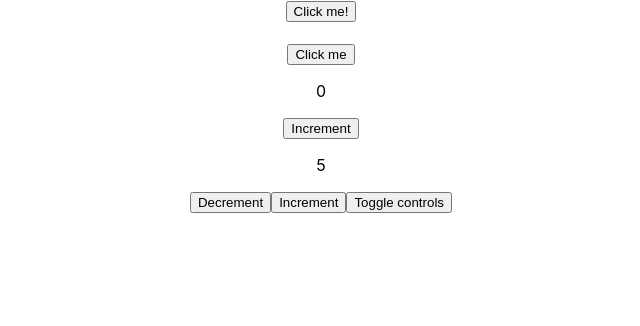
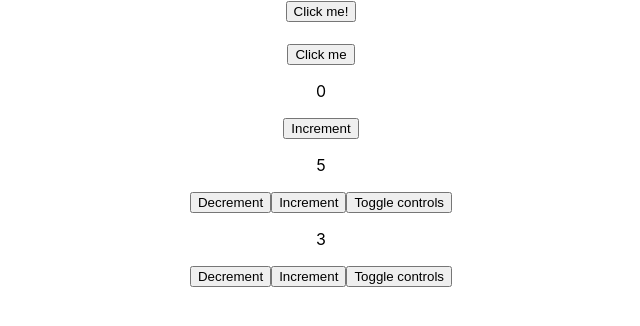
Before and after one commit to fuzzheim/create-react-app-workshop, a React (Create React App) app: page / in a window 1280 px wide. Shown: the top 326 px of the page, without its empty margins (319-959 px from the left). Built offline with nearby package versions, Linux system fonts and the light colour scheme.

Commit message:
CounterTree

```diff
--- a/src/App.tsx
+++ b/src/App.tsx
@@ -5,6 +5,7 @@ import HelloWorld from "features/HelloWorld"
 import { HelloWorldHeading } from "features/HelloWorldHeading/HelloWorldHeading"
 import { Incrementor } from "features/Incrementor/Incrementor"
 import Counter from "features/Counter"
+import CounterTree from "features/CounterTree"
 
 const App = () => {
 	return (
@@ -18,6 +19,7 @@ const App = () => {
 					alert(newCount)
 				}}
 			/>
+			<CounterTree initialValue={3} />
 		</div>
 	)
 }
--- /dev/null
+++ b/src/features/CounterTree/ControlToggle.tsx
@@ -0,0 +1,11 @@
+import React from "react"
+
+interface IControlToggleProps {
+	onClick: () => any
+}
+
+export const ControlToggle: React.FC<IControlToggleProps> = ({ onClick }) => {
+	return <button onClick={onClick}>Toggle controls</button>
+}
+
+export default ControlToggle
--- /dev/null
+++ b/src/features/CounterTree/Controls.tsx
@@ -0,0 +1,29 @@
+import React from "react"
+
+interface IControlsProps {
+	onIncrement: () => any
+	onDecrement: () => any
+
+	incrementDisabled?: boolean
+	decrementDisabled?: boolean
+}
+
+export const Controls: React.FC<IControlsProps> = ({
+	onIncrement,
+	onDecrement,
+	incrementDisabled,
+	decrementDisabled
+}) => {
+	return (
+		<React.Fragment>
+			<button onClick={onDecrement} disabled={decrementDisabled}>
+				Decrement
+			</button>
+			<button onClick={onIncrement} disabled={incrementDisabled}>
+				Increment
+			</button>
+		</React.Fragment>
+	)
+}
+
+export default Controls
--- /dev/null
+++ b/src/features/CounterTree/CounterTree.tsx
@@ -0,0 +1,40 @@
+import React, { useState } from "react"
+import Display from "./Display"
+import ControlToggle from "./ControlToggle"
+import Controls from "./Controls"
+
+interface ICounterTreeProps {
+	initialValue?: number
+}
+
+export const CounterTree: React.FC<ICounterTreeProps> = ({ initialValue = 0 }) => {
+	const [ count, setCount ] = useState(initialValue)
+	const [ showControls, setShowControls ] = useState(true)
+
+	const increment = () => {
+		setCount(count + 1)
+	}
+	const decrement = () => {
+		setCount(count - 1)
+	}
+	const toggleControls = () => {
+		setShowControls(!showControls)
+	}
+
+	return (
+		<div>
+			<Display count={count} />
+			{showControls && (
+				<Controls
+					onIncrement={increment}
+					onDecrement={decrement}
+					incrementDisabled={count >= 10}
+					decrementDisabled={count <= 0}
+				/>
+			)}
+			<ControlToggle onClick={toggleControls} />
+		</div>
+	)
+}
+
+export default CounterTree
--- /dev/null
+++ b/src/features/CounterTree/Display.tsx
@@ -0,0 +1,9 @@
+import React from "react"
+
+interface IDisplayProps {
+	count: number
+}
+
+export const Display: React.FC<IDisplayProps> = ({ count }) => <p>{count}</p>
+
+export default Display
--- /dev/null
+++ b/src/features/CounterTree/index.ts
@@ -0,0 +1 @@
+export { default } from "./CounterTree"
```
